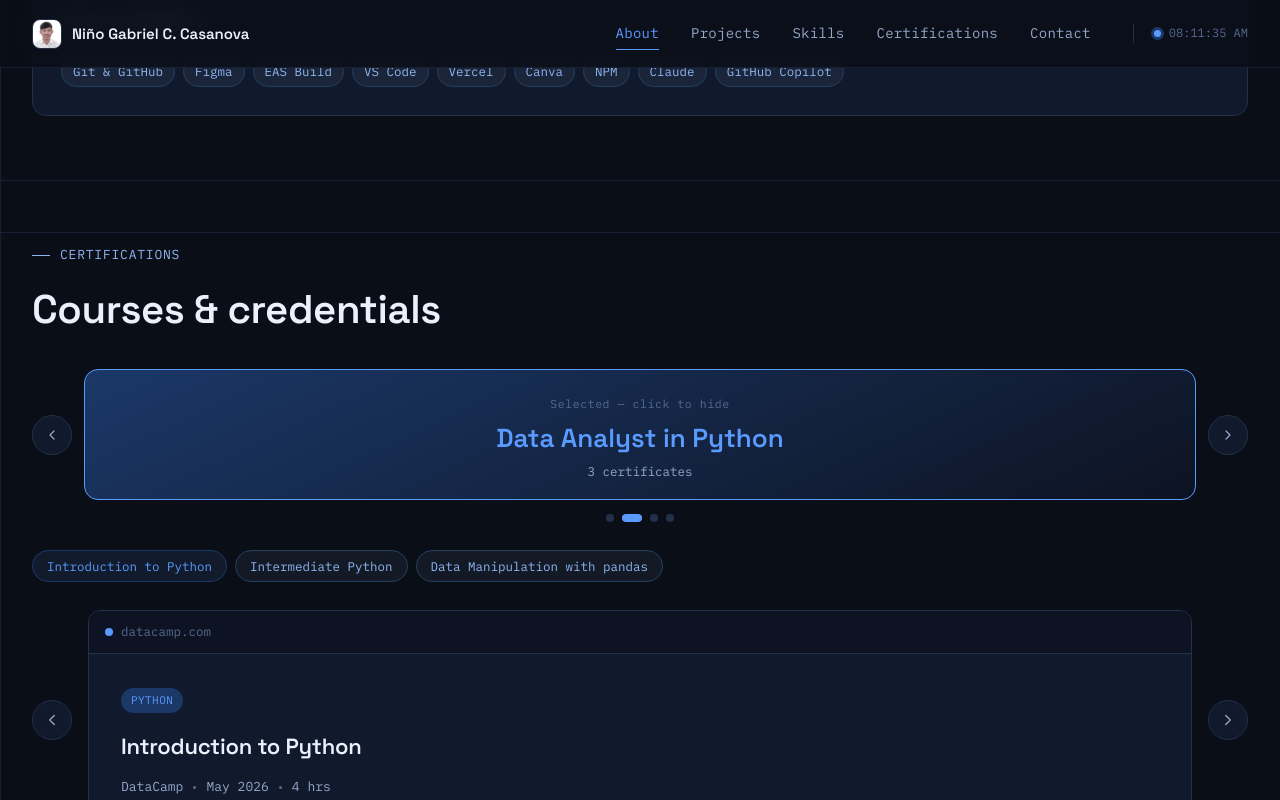
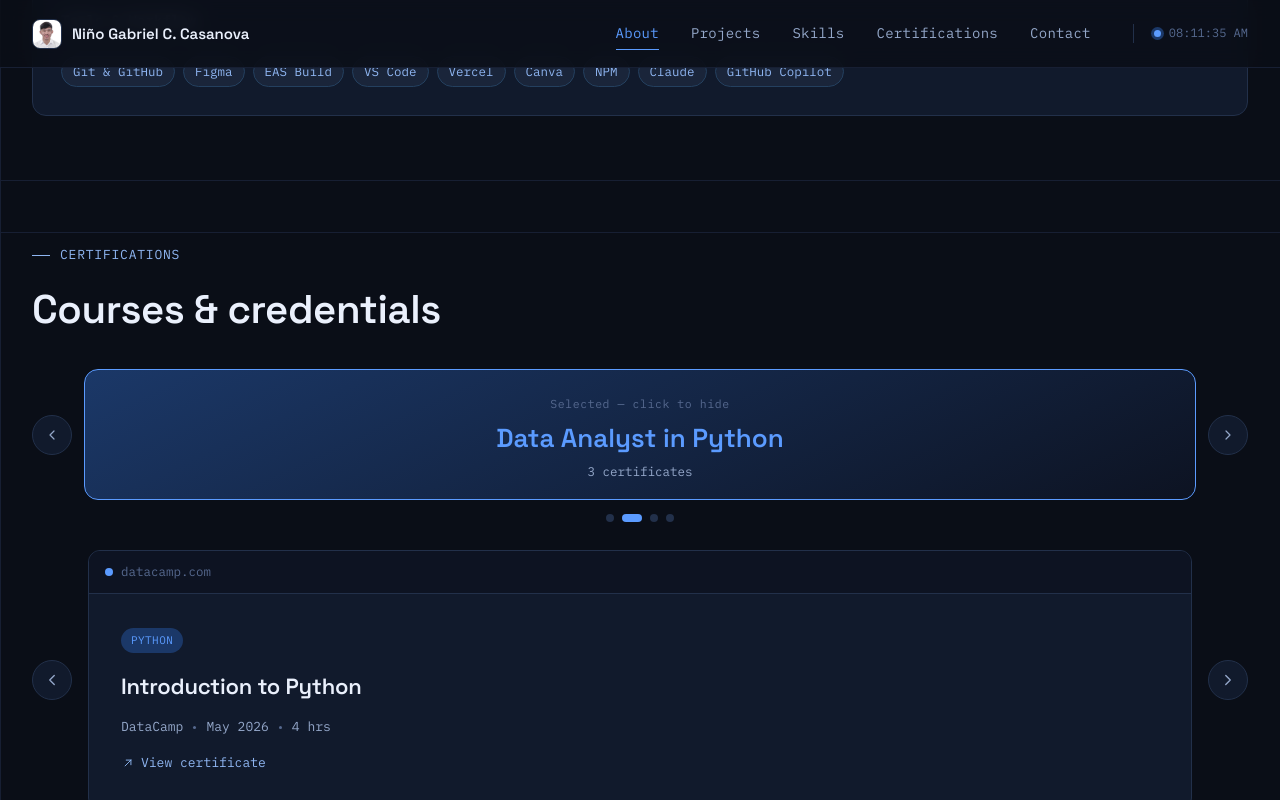
Before and after one commit to ooniins/Casanova_Portfolio, a React (Vite) app: page / in a window 1280 px wide. Both pictures are taken after a click on the button 640 px from the left and 2602 px from the top of the page. Shown: the part 2168-2968 px from the top of the page. Built offline with nearby package versions, Linux system fonts and the light colour scheme.

Commit message:
Docs: Updated Certifications with live cert

```diff
--- a/src/components/Certifications.css
+++ b/src/components/Certifications.css
@@ -92,35 +92,6 @@
   justify-content: center;
   gap: 8px;
   margin-bottom: 28px;
-}
-
-.cert-tag-row {
-  display: flex;
-  flex-wrap: wrap;
-  gap: 8px;
-  margin-bottom: 28px;
-}
-
-.cert-tag {
-  font-family: var(--font-mono);
-  font-size: 12.5px;
-  padding: 7px 14px;
-  border-radius: 999px;
-  border: 1px solid var(--blue-soft-dim);
-  color: var(--blue-soft);
-  background: rgba(143, 182, 242, 0.07);
-  transition: border-color 0.15s ease, color 0.15s ease, background 0.15s ease;
-}
-
-.cert-tag:hover {
-  border-color: var(--ink-faint);
-  color: var(--ink);
-}
-
-.cert-tag.is-active {
-  border-color: var(--blue-dim);
-  color: var(--blue);
-  background: rgba(91, 155, 255, 0.09);
 }
 
 .cert-carousel {
@@ -251,6 +222,21 @@
   background: var(--ink-faint);
 }
 
+.cert-card__link {
+  display: inline-flex;
+  align-items: center;
+  gap: 6px;
+  margin-top: 16px;
+  font-family: var(--font-mono);
+  font-size: 13px;
+  color: var(--blue-soft);
+  transition: color 0.15s ease;
+}
+
+.cert-card__link:hover {
+  color: var(--blue);
+}
+
 .cert-dots {
   display: flex;
   justify-content: center;
--- a/src/components/Certifications.jsx
+++ b/src/components/Certifications.jsx
@@ -127,19 +127,6 @@ export default function Certifications() {
         {/* Nothing below renders at all until a category has been clicked */}
         {activeCategory && currentCert && (
           <>
-            <ul className="cert-tag-row">
-              {filteredCerts.map((c, i) => (
-                <li key={c.title}>
-                  <button
-                    className={`cert-tag ${i === certIndex ? "is-active" : ""}`}
-                    onClick={() => setCertIndex(i)}
-                  >
-                    {c.title}
-                  </button>
-                </li>
-              ))}
-            </ul>
-
             <div
               className="cert-carousel"
               onMouseEnter={() => setIsCertPaused(true)}
@@ -164,6 +151,16 @@ export default function Certifications() {
                     <span className="cert-card__meta-dot" />
                     <span>{currentCert.hours}</span>
                   </div>
+                  {currentCert.credentialUrl && (
+                    <a
+                      className="cert-card__link"
+                      href={currentCert.credentialUrl}
+                      target="_blank"
+                      rel="noreferrer"
+                    >
+                      <Icon name="external" size={14} /> View certificate
+                    </a>
+                  )}
                 </div>
                 {!prefersReducedMotion && filteredCerts.length > 1 && (
                   <span className={`cert-card__progress ${isCertPaused ? "is-paused" : ""}`} />
--- a/src/data/portfolioData.js
+++ b/src/data/portfolioData.js
@@ -88,16 +88,21 @@ export const certificationGroups = [
   { label: "GitHub Foundations", category: "GitHub" },
 ];
 
+// Add credentialUrl to any entry once you have the real link — it makes a
+// "View certificate" link appear on that card, opening in a new tab. To get
+// the link: log into DataCamp -> your profile -> Certificates -> open the
+// certificate -> use its "Share" or "View" option to copy the public URL.
+// Leave it null (or omit it) to hide the link for that certificate.
 export const certifications = [
-  { title: "Introduction to Python for Developers", issuer: "DataCamp", date: "Feb 2026", hours: "3 hrs", category: "PythonDev" },
-  { title: "Introduction to R", issuer: "DataCamp", date: "Mar 2026", hours: "4 hrs", category: "R" },
-  { title: "Intermediate R", issuer: "DataCamp", date: "Apr 2026", hours: "6 hrs", category: "R" },
-  { title: "Introduction to the Tidyverse", issuer: "DataCamp", date: "Apr 2026", hours: "4 hrs", category: "R" },
-  { title: "Data Manipulation with dplyr", issuer: "DataCamp", date: "May 2026", hours: "4 hrs", category: "R" },
-  { title: "Introduction to Python", issuer: "DataCamp", date: "May 2026", hours: "4 hrs", category: "Python" },
-  { title: "Intermediate Python", issuer: "DataCamp", date: "Jun 2026", hours: "4 hrs", category: "Python" },
-  { title: "Data Manipulation with pandas", issuer: "DataCamp", date: "Jul 2026", hours: "4 hrs", category: "Python" },
-  { title: "Introduction to Git", issuer: "DataCamp", date: "Jul 2026", hours: "2 hrs", category: "GitHub" },
+  { title: "Introduction to Python for Developers", issuer: "DataCamp", date: "Feb 2026", hours: "3 hrs", category: "PythonDev", credentialUrl: "https://www.datacamp.com/statement-of-accomplishment/course/a5777940cd7dc08dd9701866f9d461714398924d?raw=1" },
+  { title: "Introduction to R", issuer: "DataCamp", date: "Mar 2026", hours: "4 hrs", category: "R", credentialUrl: "https://www.datacamp.com/statement-of-accomplishment/course/3574d811f06d852c52c8f7d843dd985848a5018a?raw=1" },
+  { title: "Intermediate R", issuer: "DataCamp", date: "Apr 2026", hours: "6 hrs", category: "R", credentialUrl: "https://www.datacamp.com/statement-of-accomplishment/course/2b759e2694f73f1a1c1f4df317586e98ae534109?raw=1" },
+  { title: "Introduction to the Tidyverse", issuer: "DataCamp", date: "Apr 2026", hours: "4 hrs", category: "R", credentialUrl: "https://www.datacamp.com/statement-of-accomplishment/course/c4c3619e382abddda437a24836051efc28cdbb28?raw=1" },
+  { title: "Data Manipulation with dplyr", issuer: "DataCamp", date: "May 2026", hours: "4 hrs", category: "R", credentialUrl: "https://www.datacamp.com/statement-of-accomplishment/course/93cd7dda0af9c177a26ed439fcf4e5b77b1ea6fc?raw=1" },
+  { title: "Introduction to Python", issuer: "DataCamp", date: "May 2026", hours: "4 hrs", category: "Python", credentialUrl: "https://www.datacamp.com/statement-of-accomplishment/course/ca59fd3e2f46942c80604a812d67608905b69f6f?raw=1" },
+  { title: "Intermediate Python", issuer: "DataCamp", date: "Jun 2026", hours: "4 hrs", category: "Python", credentialUrl: "https://www.datacamp.com/statement-of-accomplishment/course/ca3069847888fb6c23531d2097358fe9953c315f?raw=1" },
+  { title: "Data Manipulation with pandas", issuer: "DataCamp", date: "Jul 2026", hours: "4 hrs", category: "Python", credentialUrl: "https://www.datacamp.com/statement-of-accomplishment/course/c492fee86d74b9431d760c31f0d4d2e875531f86?raw=1" },
+  { title: "Introduction to Git", issuer: "DataCamp", date: "Jul 2026", hours: "2 hrs", category: "GitHub", credentialUrl: "https://www.datacamp.com/statement-of-accomplishment/course/84ed2974bc2b0af16061e4f255d06726f9928ab2?raw=1" },
 ];
 
 export const skillGroups = [
```
